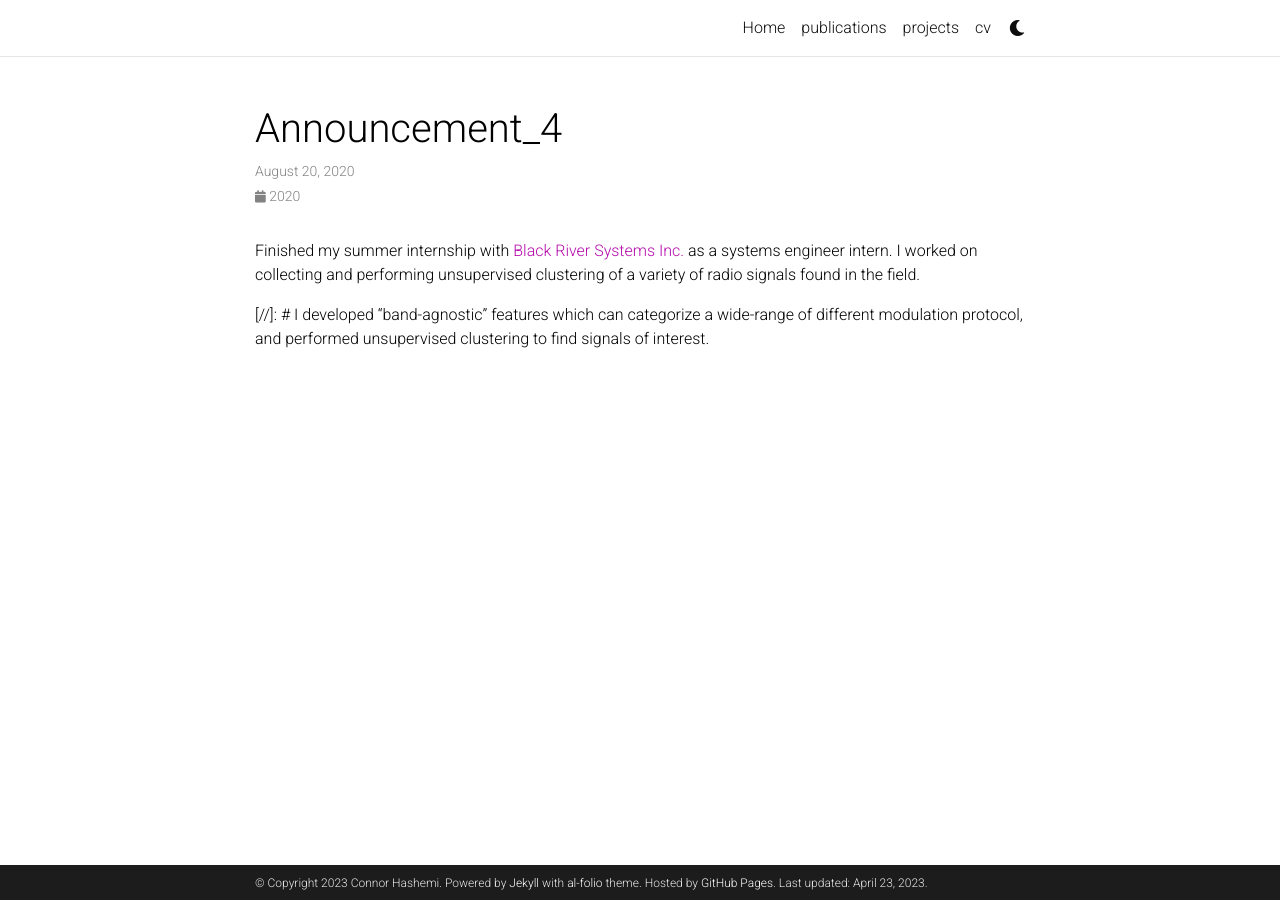
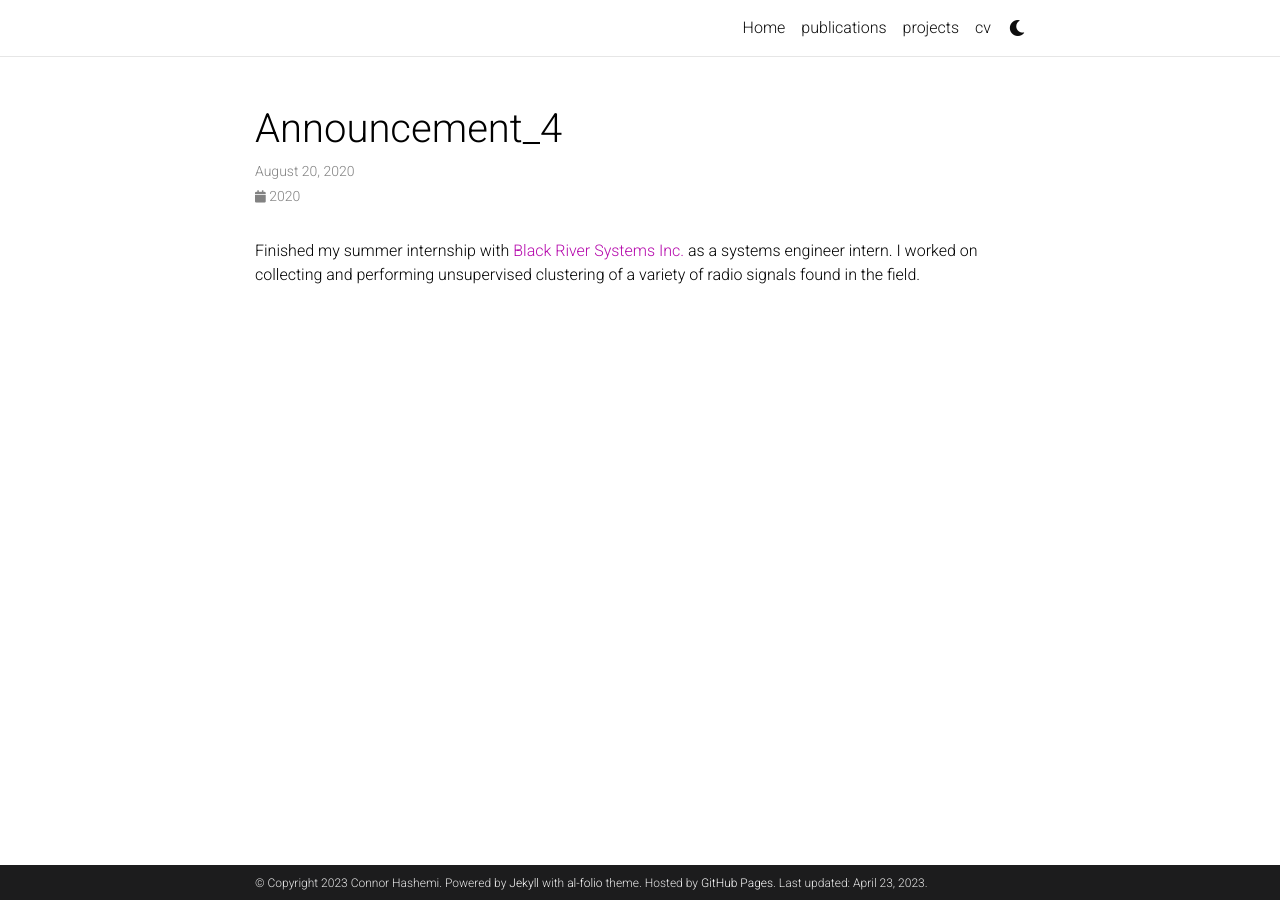
Before and after one commit to Hashe037/Hashe037.github.io, a Jekyll site: the page built from _news/announcement_4.md, in a window 1280 px wide. Built offline with Jekyll 4.4.1, drawn with Linux system fonts in a browser that asks for light colours; full-size pictures stand in for the smaller copies a plugin makes; comment, search, counter and statistics services are not loaded; a style sheet for code colours, icons or effects is not loaded.

Commit message:
Announcment Updates

```diff
--- a/_news/announcement_4.md
+++ b/_news/announcement_4.md
@@ -5,5 +5,3 @@ inline: true
 related_posts: false
 ---
 Finished my summer internship with <a href="https://www.blackriversystems.com/">Black River Systems Inc.</a> as a systems engineer intern. I worked on collecting and performing unsupervised clustering of a variety of radio signals found in the field.
-
-[//]: # I developed "band-agnostic" features which can categorize a wide-range of different modulation protocol, and performed unsupervised clustering to find signals of interest.
```
Also changed, not shown: _news/announcement_2.md (+0 -2 lines).
